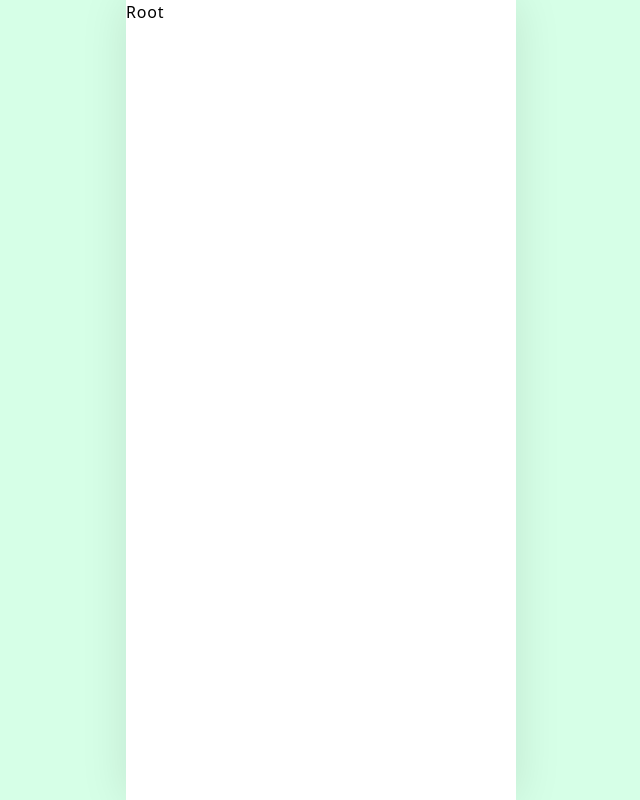
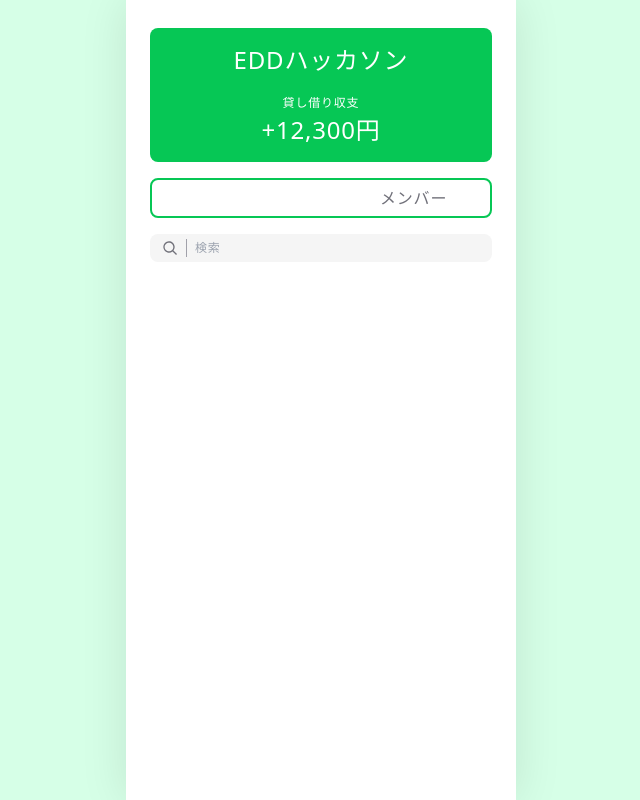
Before and after one commit to kubo-hide-kun/edd-next, a Next.js app: page / in a window 1280 px wide. Shown: the whole page, without its empty margins (319-959 px from the left). Built offline with nearby package versions, Linux system fonts and the light colour scheme.

Commit message:
feat(server-main): update Root page design :sparkles:

```diff
--- a/src/client/components/pages/Root/index.tsx
+++ b/src/client/components/pages/Root/index.tsx
@@ -1,8 +1,37 @@
+import { useState } from 'react';
 import { createSimpleLayoutGetter } from '~/client/components/layouts/Simple';
+import { SearchInput } from '~/client/components/parts/SearchInput';
+import { Tab, DisplayStatus } from '~/client/components/parts/Tab';
 import { NextPageWithLayout } from '~/types/next';
+import { InferComponentPropsType } from '~/types/react';
 
 const PageComponent: NextPageWithLayout = () => {
-  return <div>Root</div>;
+  const [displayStatus, setDisplayStatus] = useState<DisplayStatus>(
+    DisplayStatus.TimeLine
+  );
+  const handleTabChange: InferComponentPropsType<typeof Tab>['onChange'] = (
+    displayStatus
+  ) => {
+    setDisplayStatus(displayStatus);
+  };
+
+  return (
+    <div className="px-24 py-28">
+      <div className="mb-16 flex h-134 w-full flex-col items-center justify-center rounded-lg bg-accent-primary text-white">
+        <h1 className="mb-16 text-2xl">EDDハッカソン</h1>
+        <p className="text-xs">貸し借り収支</p>
+        <p className="text-2xl">+12,300円</p>
+      </div>
+      <Tab
+        className="mb-16"
+        displayStatus={displayStatus}
+        onChange={handleTabChange}
+      />
+      <div className="flex items-center justify-between">
+        <SearchInput className="w-224" />
+      </div>
+    </div>
+  );
 };
 
 PageComponent.getLayout = createSimpleLayoutGetter();
--- /dev/null
+++ b/src/client/components/parts/SearchInput/index.tsx
@@ -0,0 +1,26 @@
+import classNames from 'classnames';
+import { ChangeEventHandler, FC } from 'react';
+import { SearchVector } from '~/client/components/vectors/Search';
+
+export const SearchInput: FC<{
+  className?: string;
+  onChange?: ChangeEventHandler<HTMLInputElement>;
+}> = ({ className, onChange }) => {
+  return (
+    <div
+      className={classNames(
+        'flex h-28 w-full items-center rounded-lg bg-gray-light px-12',
+        className
+      )}
+    >
+      <SearchVector className="h-16 w-16" />
+      <input
+        type="search"
+        name="search"
+        className="my-8 ml-8 border-l border-surface-base-3 bg-gray-light pl-8 text-xs"
+        onChange={onChange}
+        placeholder="検索"
+      />
+    </div>
+  );
+};
--- /dev/null
+++ b/src/client/components/parts/Tab/index.tsx
@@ -0,0 +1,59 @@
+import classNames from 'classnames';
+import { FC } from 'react';
+
+// TODO: ここに DisplayStatus は定義しない。別ファイルに定義する。
+export enum DisplayStatus {
+  TimeLine,
+  Member,
+}
+
+export const Tab: FC<{
+  className?: string;
+  displayStatus: DisplayStatus;
+  onChange: (displayStatus: DisplayStatus) => void;
+}> = ({ className, displayStatus, onChange }) => {
+  const handleClick = () => {
+    if (displayStatus === DisplayStatus.TimeLine) {
+      onChange(DisplayStatus.Member);
+    }
+    if (displayStatus === DisplayStatus.Member) {
+      onChange(DisplayStatus.TimeLine);
+    }
+  };
+
+  const handleKeyDown = (event: React.KeyboardEvent<HTMLDivElement>) => {
+    if (event.key === 'Enter' || event.key === ' ') {
+      handleClick();
+    }
+  };
+
+  return (
+    <div
+      className={classNames(
+        'service-tab flex h-40 w-full items-center justify-around rounded-lg border-2 border-accent-primary',
+        className
+      )}
+      data-status={displayStatus}
+      role="button"
+      tabIndex={0}
+      onClick={handleClick}
+      onKeyDown={handleKeyDown}
+    >
+      <button
+        className={classNames('z-10 transition-all duration-500', {
+          'text-white': displayStatus === DisplayStatus.TimeLine,
+        })}
+      >
+        タイムライン
+      </button>
+      <button
+        className={classNames('z-10 transition-all duration-500', {
+          'text-white': displayStatus === DisplayStatus.Member,
+          'text-surface-base-2': displayStatus === DisplayStatus.TimeLine,
+        })}
+      >
+        メンバー
+      </button>
+    </div>
+  );
+};
--- /dev/null
+++ b/src/client/components/vectors/Search/index.tsx
@@ -0,0 +1,21 @@
+import { FC } from 'react';
+
+export const SearchVector: FC<{
+  className?: string;
+}> = ({ className }) => {
+  return (
+    <svg
+      width="12"
+      height="12"
+      viewBox="0 0 12 12"
+      fill="none"
+      className={className}
+      xmlns="http://www.w3.org/2000/svg"
+    >
+      <path
+        d="M7.54798 2.95197C7.24722 2.64563 6.88874 2.40191 6.49325 2.23489C6.09776 2.06787 5.6731 1.98086 5.2438 1.97889C4.81449 1.97692 4.38905 2.06002 3.99205 2.2234C3.59504 2.38678 3.23434 2.62719 2.93077 2.93076C2.6272 3.23433 2.38679 3.59503 2.22341 3.99204C2.06003 4.38904 1.97693 4.81448 1.9789 5.24379C1.98087 5.67309 2.06788 6.09775 2.2349 6.49324C2.40192 6.88873 2.64564 7.24721 2.95198 7.54797C3.56336 8.14822 4.38703 8.48276 5.2438 8.47882C6.10057 8.47488 6.92113 8.13279 7.52696 7.52695C8.1328 6.92112 8.47489 6.10056 8.47883 5.24379C8.48277 4.38702 8.14823 3.56335 7.54798 2.95197ZM2.24498 2.24497C3.01139 1.47875 4.04156 1.03426 5.12482 1.00239C6.20809 0.970517 7.26261 1.35367 8.07274 2.07351C8.88287 2.79334 9.38741 3.79547 9.48319 4.87496C9.57896 5.95445 9.25873 7.02976 8.58799 7.88097L11.2605 10.5535L10.5535 11.2605L7.88098 8.58797C7.02948 9.25625 5.95511 9.57448 4.87701 9.47777C3.79892 9.38106 2.79834 8.87668 2.07937 8.06753C1.36041 7.25837 0.977232 6.20541 1.00801 5.12342C1.03878 4.04144 1.48119 3.01195 2.24498 2.24497Z"
+        fill="#71717A"
+      />
+    </svg>
+  );
+};
--- a/src/client/styles/helper.css
+++ b/src/client/styles/helper.css
@@ -7,3 +7,24 @@
 .service-pointer:hover {
   opacity: 0.5;
 }
+
+.lib-tab {
+  height: 40px;
+  position: relative;
+}
+
+.lib-tab:after {
+  content: '';
+  position: absolute;
+  width: 50%;
+  height: 40px;
+  left: 0px;
+  transform: translateX(0);
+  border-radius: 8px;
+  background-color: var(--accent-primary);
+  transition: all 0.2s 0s ease;
+}
+
+.lib-tab[data-status='1']:after {
+  transform: translateX(100%);
+}
--- a/src/client/styles/pallet.css
+++ b/src/client/styles/pallet.css
@@ -1,19 +1,20 @@
 :root {
   /* アクセントカラー */
-  --accent-primary: #06C755;
-  --accent-primary-sub: #D6FFE7;
-  --accent-secondary: #F07400;
+  --accent-primary: #06c755;
+  --accent-primary-sub: #d6ffe7;
+  --accent-secondary: #f07400;
 
   /* サーフェスカラー */
-  --surface-accent-1: #06C755;
-  --surface-accent-2: #47C77B;
-  --surface-accent-sub: #2E9E24;
-  --surface-base-1: #3F3F46;
-  --surface-base-2: #71717A;
-  --surface-base-3: #A1A1AA;
-  --surface-disabled: #D4D4D8;
+  --surface-accent-1: #06c755;
+  --surface-accent-2: #47c77b;
+  --surface-accent-sub: #2e9e24;
+  --surface-base-1: #3f3f46;
+  --surface-base-2: #71717a;
+  --surface-base-3: #a1a1aa;
+  --surface-disabled: #d4d4d8;
 
   /* 標準色 */
   --black-default: #000000;
   --white-default: #ffffff;
+  --gray-light: #f5f5f5;
 }
--- a/tailwind.config.js
+++ b/tailwind.config.js
@@ -88,6 +88,10 @@ module.exports = {
       black: {
         DEFAULT: 'var(--black-default)',
       },
+      /* ベースカラー: グレー */
+      gray: {
+        light: 'var(--gray-light)',
+      },
       /* ベースカラー: ホワイト */
       white: {
         DEFAULT: 'var(--white-default)',
```
